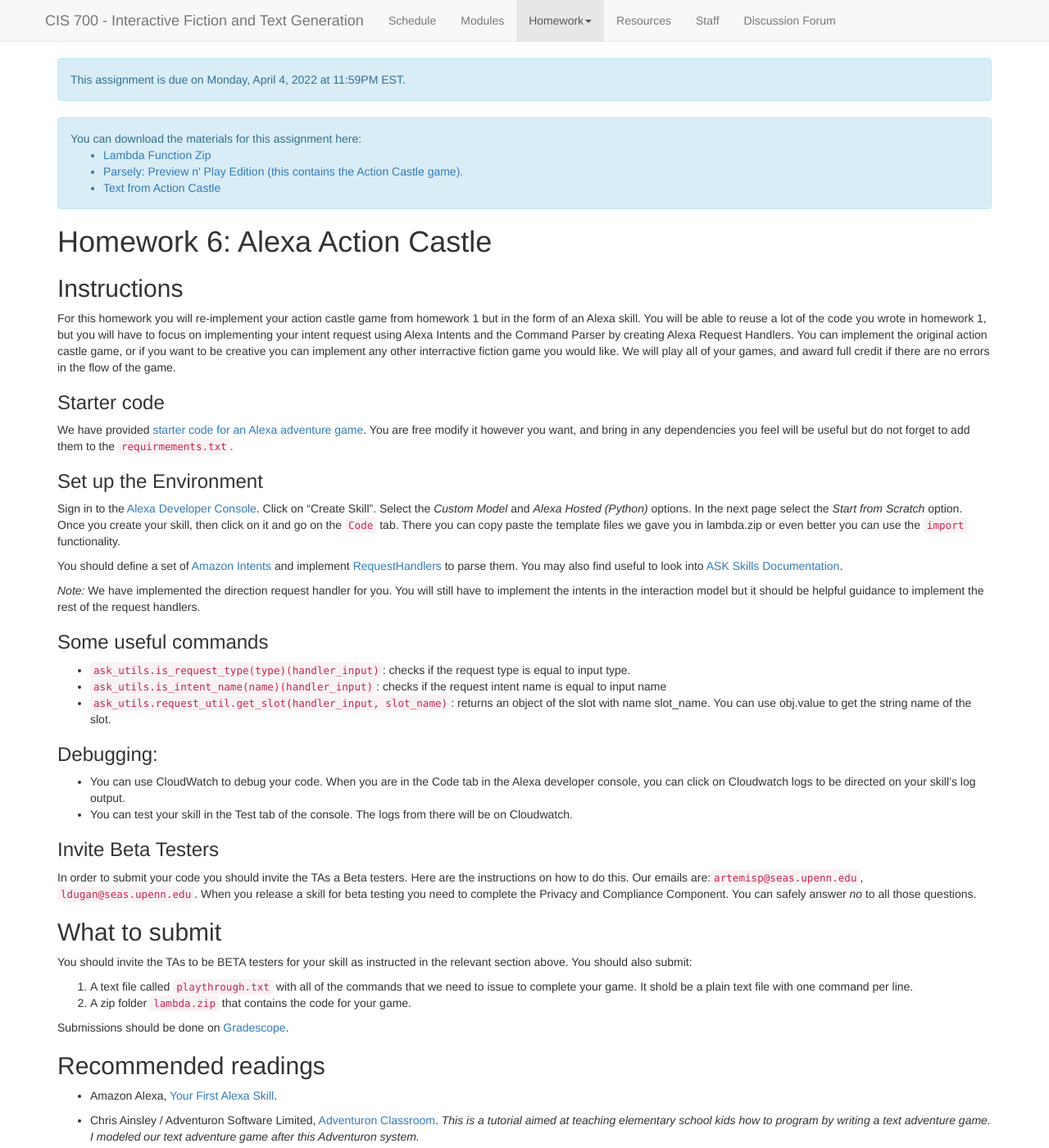
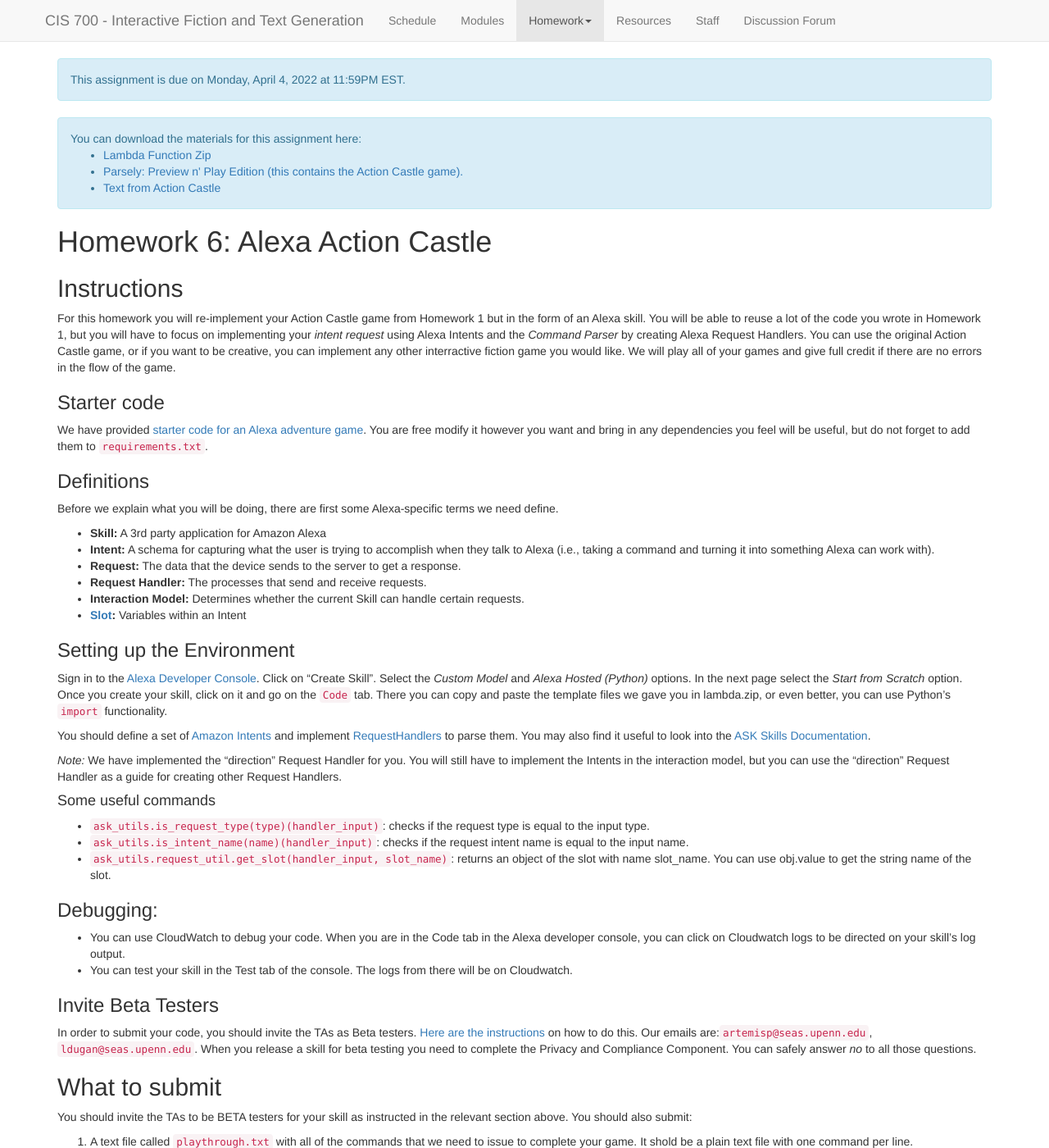
Before and after one commit to interactive-fiction-class/interactive-fiction-class.github.io, a Jekyll site: the page built from homeworks/alexa_action_castle/alexa-action-castle.md, in a window 1280 px wide and 1400 px high. Shown: the whole window at 82% size. Built offline with Jekyll 4.4.1, drawn with Linux system fonts in a browser that asks for light colours; nearby versions of some CDN libraries; a script that is not in the unit is left out.

Commit message:
Update alexa-action-castle.md

```diff
--- a/homeworks/alexa_action_castle/alexa-action-castle.md
+++ b/homeworks/alexa_action_castle/alexa-action-castle.md
@@ -75,24 +75,35 @@
 
 ## Instructions
 
-For this homework you will re-implement your action castle game from homework 1 but in the form of an Alexa skill. You will be able to reuse a lot of the code you wrote in homework 1, but you will have to focus on implementing your intent request using Alexa Intents and the Command Parser by creating Alexa Request Handlers. You can implement the original action castle game, or if you want to be creative you can implement any other interractive fiction game you would like. We will play all of your games, and award full credit if there are no errors in the flow of the game.
+For this homework you will re-implement your Action Castle game from Homework 1 but in the form of an Alexa skill. You will be able to reuse a lot of the code you wrote in Homework 1, but you will have to focus on implementing your _intent request_ using Alexa Intents and the _Command Parser_ by creating Alexa Request Handlers. You can use the original Action Castle game, or if you want to be creative, you can implement any other interractive fiction game you would like. We will play all of your games and give full credit if there are no errors in the flow of the game.
 
 ### Starter code
 
-We have provided [starter code for an Alexa adventure game](https://colab.research.google.com/github/interactive-fiction-class/interactive-fiction-class.github.io/blob/master/homeworks/alexa_action_castle/lambda.zip).  You are free modify it however you want, and bring in any dependencies you feel will be useful but do not forget to add them to the `requirmements.txt`.
+We have provided [starter code for an Alexa adventure game](https://colab.research.google.com/github/interactive-fiction-class/interactive-fiction-class.github.io/blob/master/homeworks/alexa_action_castle/lambda.zip).  You are free modify it however you want and bring in any dependencies you feel will be useful, but do not forget to add them to `requirements.txt`.
 
-### Set up the Environment
+### Definitions
 
-Sign in to the [Alexa Developer Console](https://developer.amazon.com/en-US/alexa/alexa-skills-kit/start?sc_category=paid&sc_channel=SEM&sc_campaign=SEM-GO%5EBrand%5EAll%5ELD%5EProfessional_Developer%5EEvergreen%5EUS%5EEnglish%5ETex&sc_publisher=GO&sc_content=content&sc_detail=571868003723&sc_funnel=convert&sc_country=US&sc_keyword=alexa%20developer%20console&sc_place=&sc_trackingcode=e&sc_segment=&sc_medium=paid%7CSEM%7CSEM-GO%5EBrand%5EAll%5ELD%5EProfessional_Developer%5EEvergreen%5EUS%5EEnglish%5ETex%7CGO%7Ccontent%7C571868003723%7Cconvert%7CUS%7Calexa%20developer%20console%7C%7Ce%7C&gclid=CjwKCAjwoduRBhA4EiwACL5RP8suprxHnexM4TslG_jvjmEYp2-lbEjkdUA-sCXTwZ2URKafzWGjshoCYREQAvD_BwE). Click on “Create Skill”. Select the *Custom Model* and *Alexa Hosted (Python)* options. In the next page select the *Start from Scratch* option.  Once you create your skill, then click on it and go on the `Code` tab. There you can copy paste the template files we gave you in lambda.zip or even better you can use the `import` functionality.
+Before we explain what you will be doing, there are first some Alexa-specific terms we need define.
 
-You should define a set of [Amazon Intents](https://developer.amazon.com/en-US/docs/alexa/interaction-model-design/design-the-custom-intents-for-your-skill.html) and implement [RequestHandlers](https://developer.amazon.com/en-US/docs/alexa/alexa-skills-kit-sdk-for-java/handle-requests.html) to parse them.  You may also find useful to look into [ASK Skills Documentation](https://alexa-skills-kit-python-sdk.readthedocs.io/en/latest/api/core.html).
+* **Skill:** A 3rd party application for Amazon Alexa
+* **Intent:** A schema for capturing what the user is trying to accomplish when they talk to Alexa (i.e., taking a command and turning it into something Alexa can work with).
+* **Request:** The data that the device sends to the server to get a response.
+* **Request Handler:** The processes that send and receive requests.
+* **Interaction Model:** Determines whether the current Skill can handle certain requests.
+* **[Slot](https://medium.com/enpit-developer-blog/alexa-what-are-slots-and-how-to-read-slot-values-ea050047df0c):** Variables within an Intent
 
-*Note:* We have implemented the direction request handler for you. You will still have to implement the intents in the interaction model but it should be helpful guidance to implement the rest of the request handlers.
+### Setting up the Environment
+
+Sign in to the [Alexa Developer Console](https://developer.amazon.com/en-US/alexa/alexa-skills-kit/start?sc_category=paid&sc_channel=SEM&sc_campaign=SEM-GO%5EBrand%5EAll%5ELD%5EProfessional_Developer%5EEvergreen%5EUS%5EEnglish%5ETex&sc_publisher=GO&sc_content=content&sc_detail=571868003723&sc_funnel=convert&sc_country=US&sc_keyword=alexa%20developer%20console&sc_place=&sc_trackingcode=e&sc_segment=&sc_medium=paid%7CSEM%7CSEM-GO%5EBrand%5EAll%5ELD%5EProfessional_Developer%5EEvergreen%5EUS%5EEnglish%5ETex%7CGO%7Ccontent%7C571868003723%7Cconvert%7CUS%7Calexa%20developer%20console%7C%7Ce%7C&gclid=CjwKCAjwoduRBhA4EiwACL5RP8suprxHnexM4TslG_jvjmEYp2-lbEjkdUA-sCXTwZ2URKafzWGjshoCYREQAvD_BwE). Click on "Create Skill". Select the *Custom Model* and *Alexa Hosted (Python)* options. In the next page select the *Start from Scratch* option.  Once you create your skill, click on it and go on the `Code` tab. There you can copy and paste the template files we gave you in lambda.zip, or even better, you can use Python's `import` functionality.
+
+You should define a set of [Amazon Intents](https://developer.amazon.com/en-US/docs/alexa/interaction-model-design/design-the-custom-intents-for-your-skill.html) and implement [RequestHandlers](https://developer.amazon.com/en-US/docs/alexa/alexa-skills-kit-sdk-for-java/handle-requests.html) to parse them.  You may also find it useful to look into the [ASK Skills Documentation](https://alexa-skills-kit-python-sdk.readthedocs.io/en/latest/api/core.html).
+
+*Note:* We have implemented the "direction" Request Handler for you. You will still have to implement the Intents in the interaction model, but you can use the "direction" Request Handler as a guide for creating other Request Handlers.
 
 
-### Some useful commands
-* `ask_utils.is_request_type(type)(handler_input)`: checks if the request type is equal to input type.
-* `ask_utils.is_intent_name(name)(handler_input)`: checks if the request intent name is equal to input name
+#### Some useful commands
+* `ask_utils.is_request_type(type)(handler_input)`: checks if the request type is equal to the input type.
+* `ask_utils.is_intent_name(name)(handler_input)`: checks if the request intent name is equal to the input name.
 * `ask_utils.request_util.get_slot(handler_input, slot_name)`: returns an object of the slot with name slot_name. You can use obj.value to get the string name of the slot.
 
 
@@ -102,7 +113,7 @@
 
 ### Invite Beta Testers
 
-In order to submit your code you should invite the TAs a Beta testers. Here are the instructions on how to do this. Our emails are:`artemisp@seas.upenn.edu`, `ldugan@seas.upenn.edu`. When you release a skill for beta testing you need to complete the Privacy and Compliance Component. You can safely answer *no* to all those questions.
+In order to submit your code, you should invite the TAs as Beta testers. [Here are the instructions]() on how to do this. Our emails are:`artemisp@seas.upenn.edu`, `ldugan@seas.upenn.edu`. When you release a skill for beta testing you need to complete the Privacy and Compliance Component. You can safely answer *no* to all those questions.
 
 
 
@@ -111,7 +122,7 @@
 You should invite the TAs to be BETA testers for your skill as instructed in the relevant section above. You should also submit:
 
 1. A text file called `playthrough.txt` with all of the commands that we need to issue to complete your game. It shold be a plain text file with one command per line.
-2. A zip folder `lambda.zip` that contains the code for your game.
+2. A zipped folder `lambda.zip` that contains the code for your game.
 
 Submissions should be done on [Gradescope]({{page.submission_link}}).
 
```
